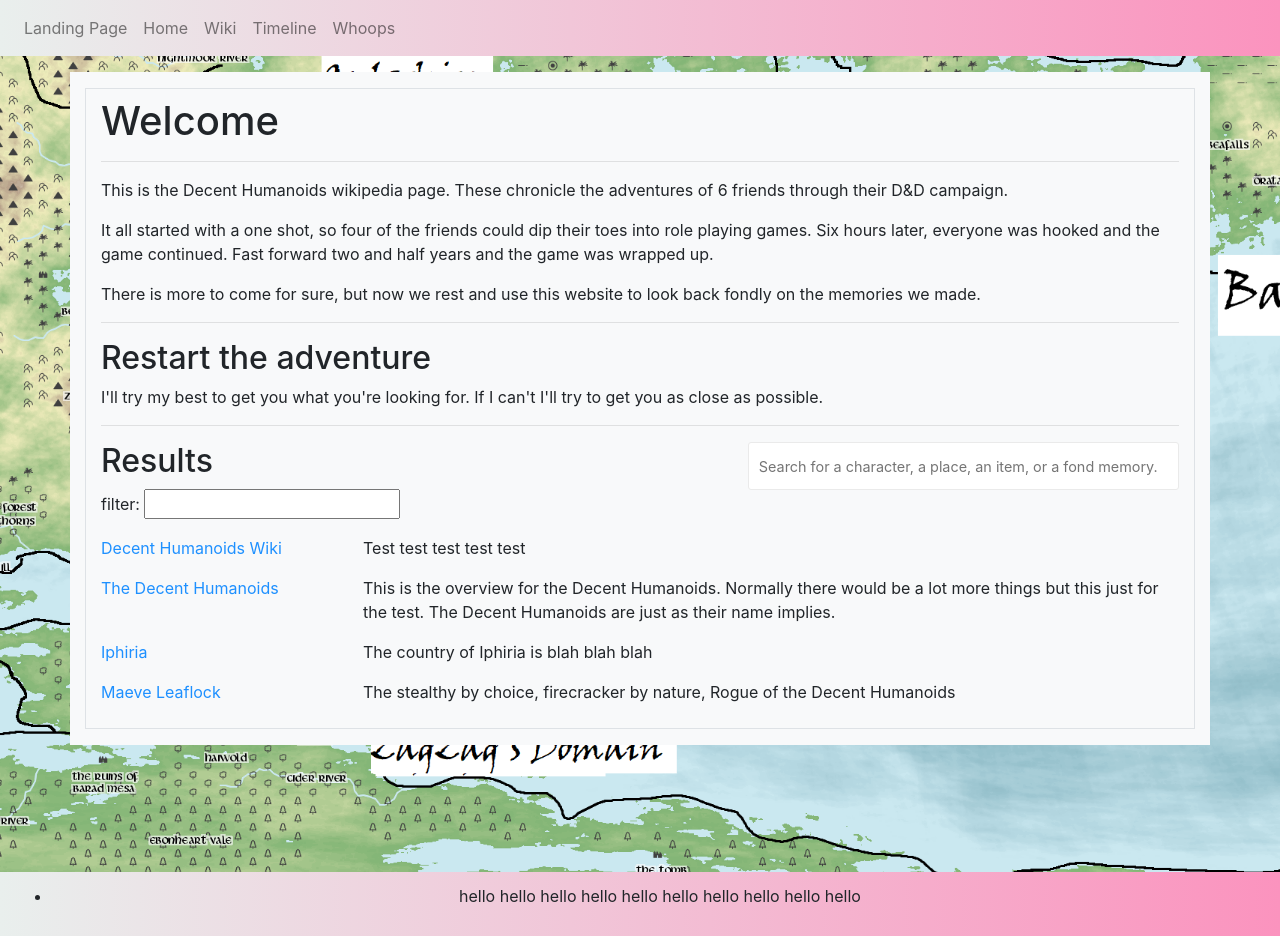
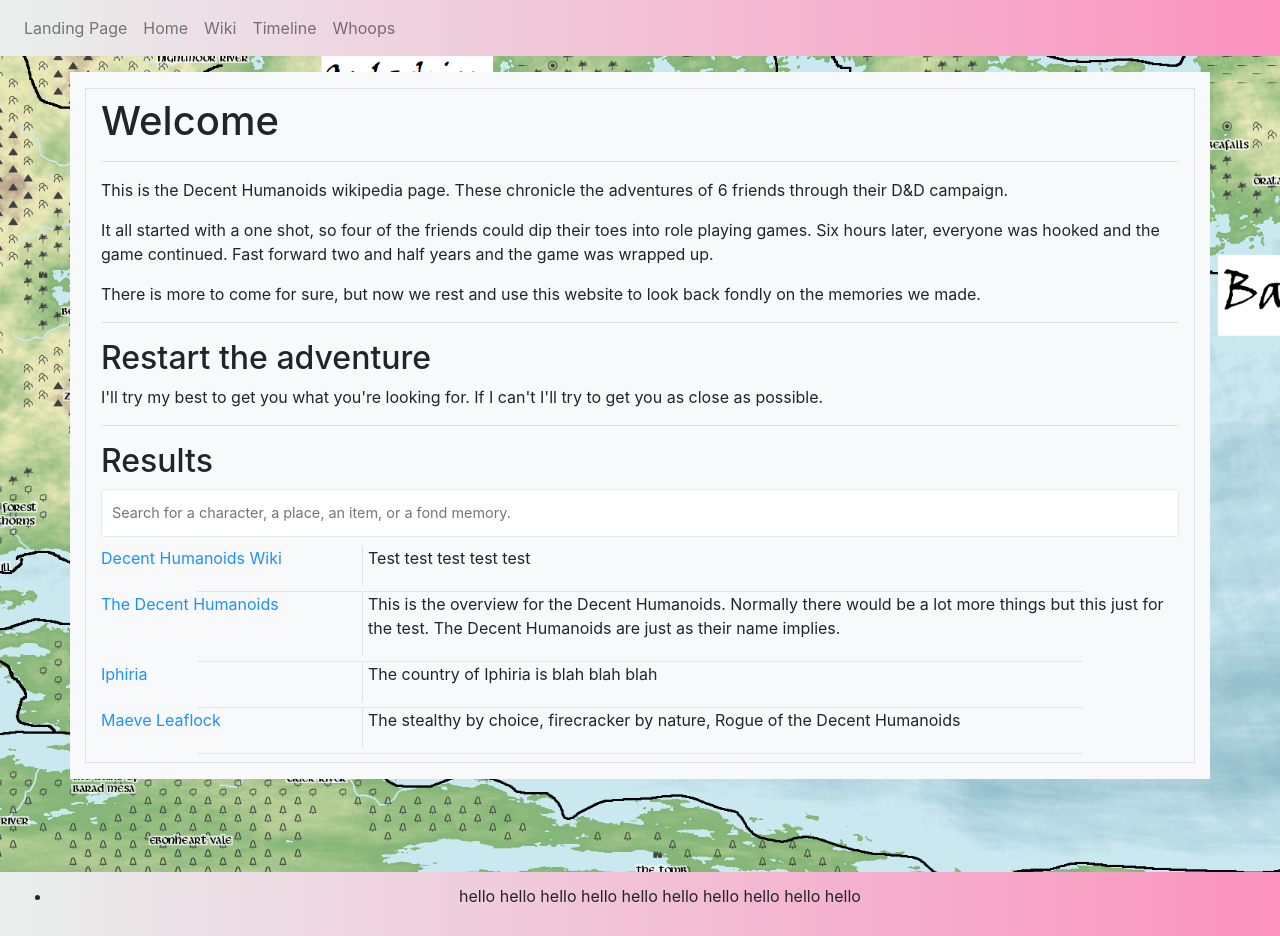
Before and after one commit to jonesec2/Decent_Humanoids, a React (Create React App) app: page /home in a window 1280 px wide. Built offline with nearby package versions, Linux system fonts and the light colour scheme.

Commit message:
updated styling around search bar and results

```diff
--- a/src/components/Results.js
+++ b/src/components/Results.js
@@ -1,5 +1,6 @@
 import React, { useState } from "react"
 import { Link } from "react-router-dom";
+import Search from "../components/Search"
 
 export default function Results(props) {
 
@@ -31,15 +32,22 @@ export default function Results(props) {
 
    return (
       <div>
-         filter: <input onChange={e => handleChange(e.target.value)} />
+         <div className="search">
+            <input onChange={e => handleChange(e.target.value)}
+               type="text"
+               name="searchBar"
+               id="searchBar"
+               placeholder="Search for a character, a place, an item, or a fond memory."
+            />
+         </div>
          {filterDisplay.map((search, i) => (
-            <div className="row" key={i}>
-               <Link className="col-12 col-md-3 info pr-0"
+            <div className="row linkTitle" key={i}>
+               <Link className="col-12 col-md-3 info border-right align-middle"
                   to={{
                      pathname: "/wiki",
                      state: search.pageNumber
                   }}
-               > {search.name} </Link> <p className="col-12 col-md-9 text-left pl-0">{search.blurb}</p>
+               > {search.name} </Link> <p className="col-12 col-md-9 text-left linkText">{search.blurb}</p>
             </div>
          ))}
       </div>
--- a/src/pages/Home.css
+++ b/src/pages/Home.css
@@ -86,18 +86,48 @@
    border: 1px solid #eaeaea;
    padding: 5px 10px;
    font-size: 65%;
+   margin-bottom: 0.8rem;
 }
 
 @media (min-width: 767px) {
    #searchBar {
-      float:right;
-      width: 40%;
       height: 3rem;
       border-radius: 3px;
       padding: 5px 10px;
       font-size: 0.90rem;
+      margin-bottom: 0.6rem;
    }
 }
+
+@media (min-width: 760px) {
+   .linkTitle {
+      padding-right: 0;
+   }
+}
+
+@media (min-width: 760px) {
+   .linkText {
+      padding-left: 5px;
+   }
+}
+
+.inline {
+   display: inline-block;
+}
+
+.linkTitle:after {
+   content: ""; /* This is necessary for the pseudo element to work. */
+    display: block; /* This will put the pseudo element on its own line. */
+    margin: auto; /* This will center the border. */
+    /* margin-bottom: 0; */
+    /* margin-right: 0; */
+    /* margin-top: auto; */
+    /* margin-left: auto; */
+    width: 80%; /* Change this to whatever width you want. */
+    padding-top: 0.3rem; /* This creates some space between the element and the border. */
+    border-bottom: 1px solid rgb(226,229,233); /* This creates the border. Replace black with whatever color you want. */
+}
+
 
 
 .textR {
@@ -131,6 +161,8 @@
 
 .info {
    color: dodgerblue;
+   vertical-align: middle !important;
+   /* line-height: -5rem !important; */
 }
 
 
--- a/src/pages/Home.js
+++ b/src/pages/Home.js
@@ -65,7 +65,7 @@ function Home() {
                <h2>Restart the adventure</h2>
                <p>I'll try my best to get you what you're looking for. If I can't I'll try to get you as close as possible.</p>
                <hr></hr>
-               <Search />
+               {/* <Search /> */}
                <h2>Results</h2>
                <Results search={search} />
             </Wrapper>
--- a/src/utils/key.json
+++ b/src/utils/key.json
@@ -1,9 +1,5 @@
 [
-   {
-      "name": "",
-      "pageNumber": "",
-      "blurb": ""
-   },
+
    {
       "name": "Decent Humanoids Wiki",
       "pageNumber": "0",
```
Also changed, not shown: src/components/Filter.js (added, +9 -0 lines).
